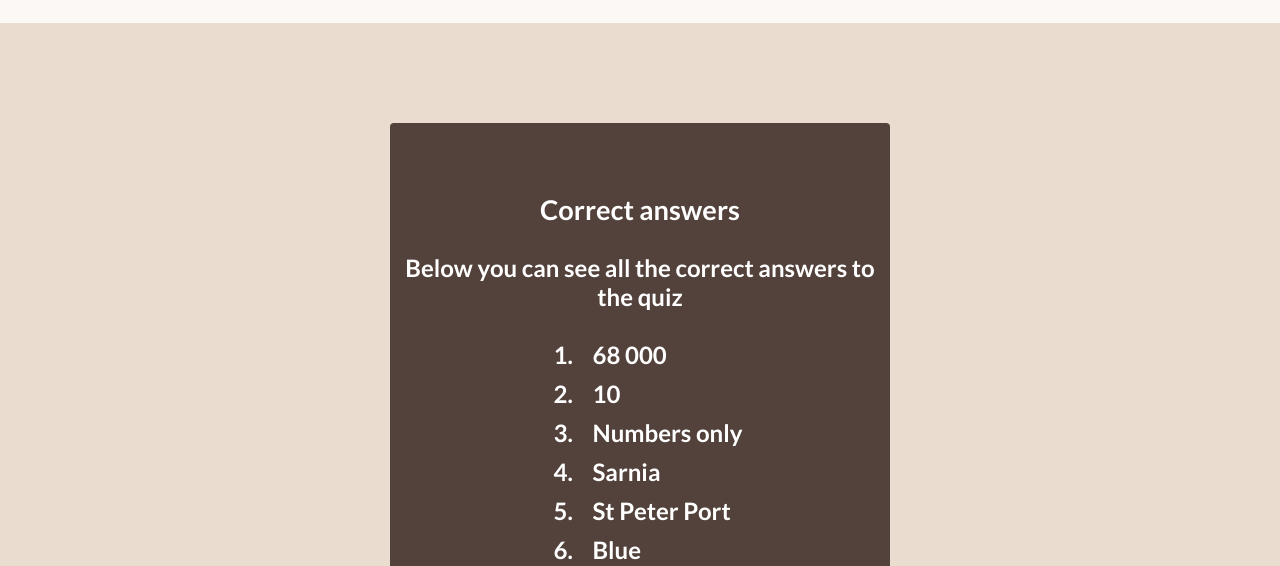
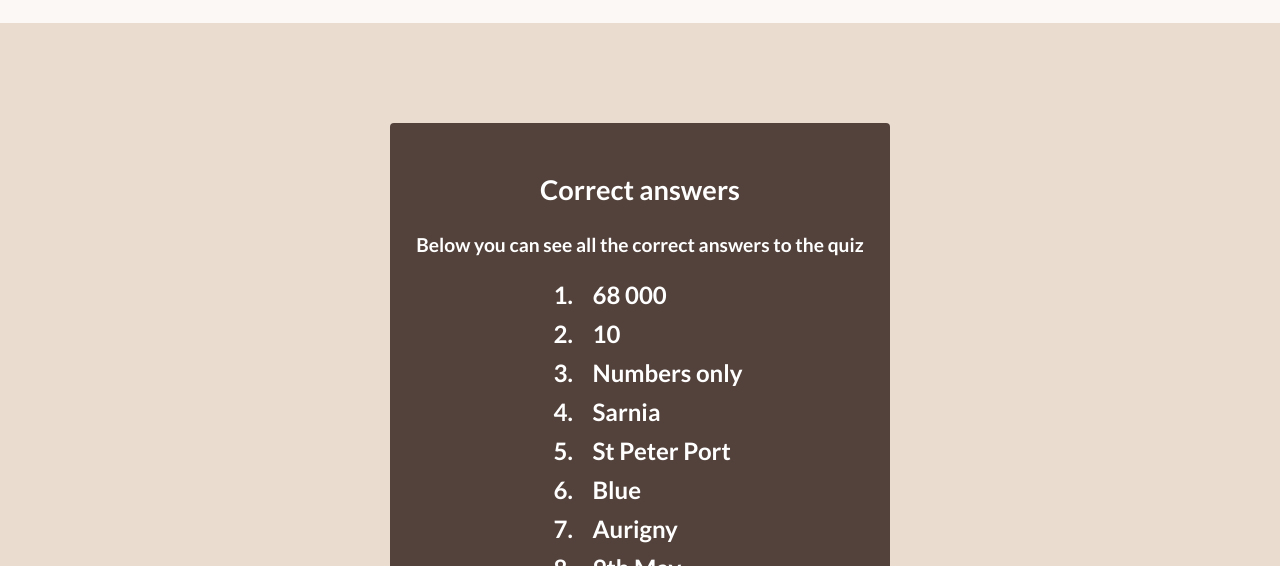
Before and after one commit to SaraMathews/Guernsey-quiz, a plain HTML site: page check-answers.html in a window 1280 px wide. Shown: the part 177-743 px from the top of the page. Drawn offline with Linux system fonts and the light colour scheme.

Commit message:
Add small changes to headings in style.css

```diff
--- a/assets/css/style.css
+++ b/assets/css/style.css
@@ -30,7 +30,7 @@ h2 {
 }
 
 h3 {
-    margin-top: 70px;
+    margin-top: 50px;
     font-size: 1.7rem;
 }
 
@@ -102,8 +102,6 @@ div>p {
     width: 300px;
     height: 600px;
     padding-left: 40px;
-
-
 }
 
 .modal-content {
@@ -169,10 +167,15 @@ div>p {
     border-radius: 4px;
 }
 
+#correct-p {
+    font-size: 1.2rem;
+}
+
 #ol {
     font-size: 1.5rem;
     display: inline-block;
     margin-top: 0;
+    margin-bottom: 0;
 }
 
 #ol li {
@@ -181,6 +184,8 @@ div>p {
     text-align: left;
     padding-left: 15px;
 }
+
+
 
 /* Footer style*/
 footer {
--- a/check-answers.html
+++ b/check-answers.html
@@ -25,7 +25,7 @@
     <main>
        <div class="correct-box">
         <h3>Correct answers</h3>
-        <p>Below you can see all the correct answers to the quiz</p>
+        <p id="correct-p">Below you can see all the correct answers to the quiz</p>
         <ol id="ol">
             <li>68 000</li>
             <li>10</li>
```
